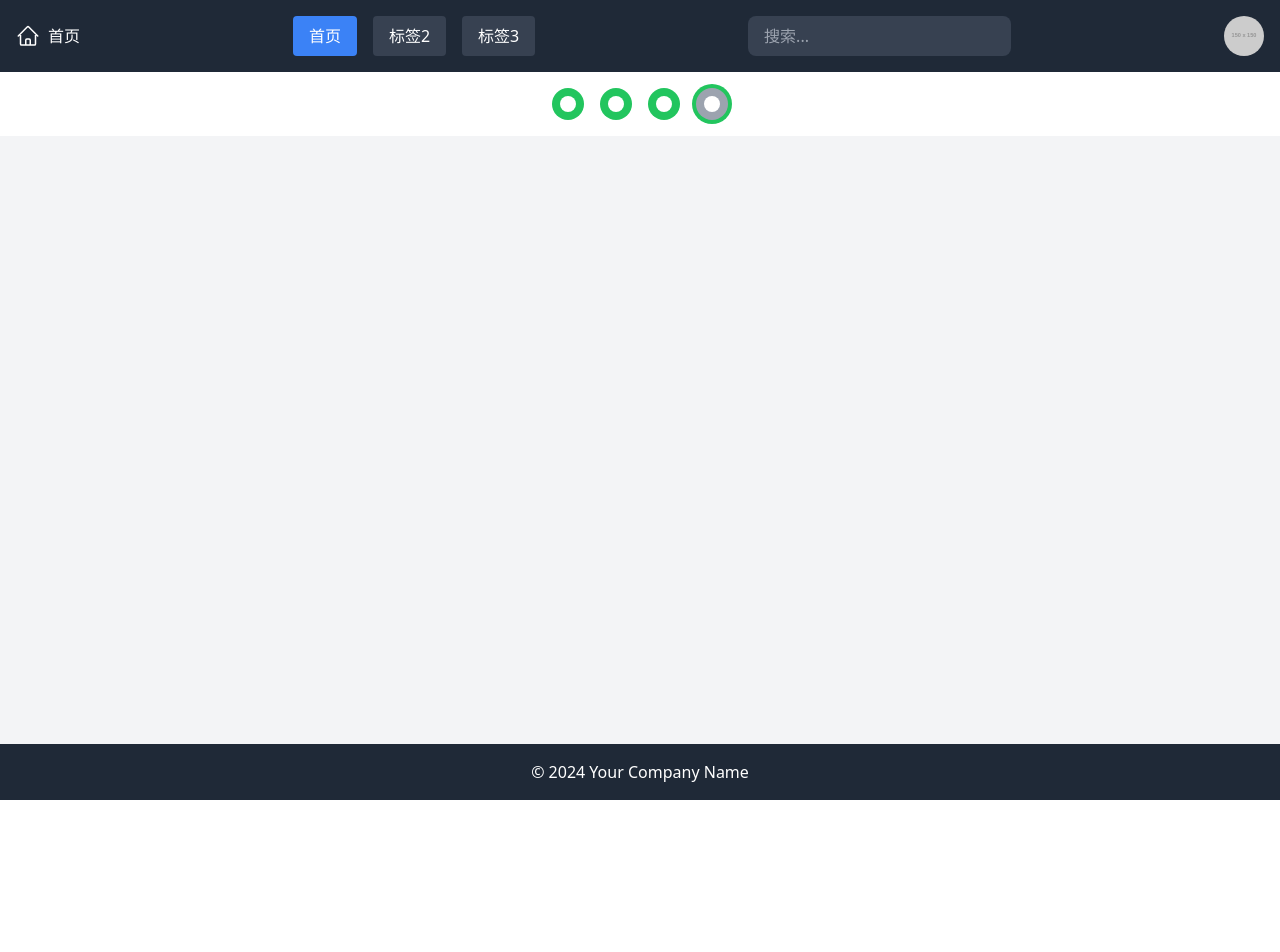
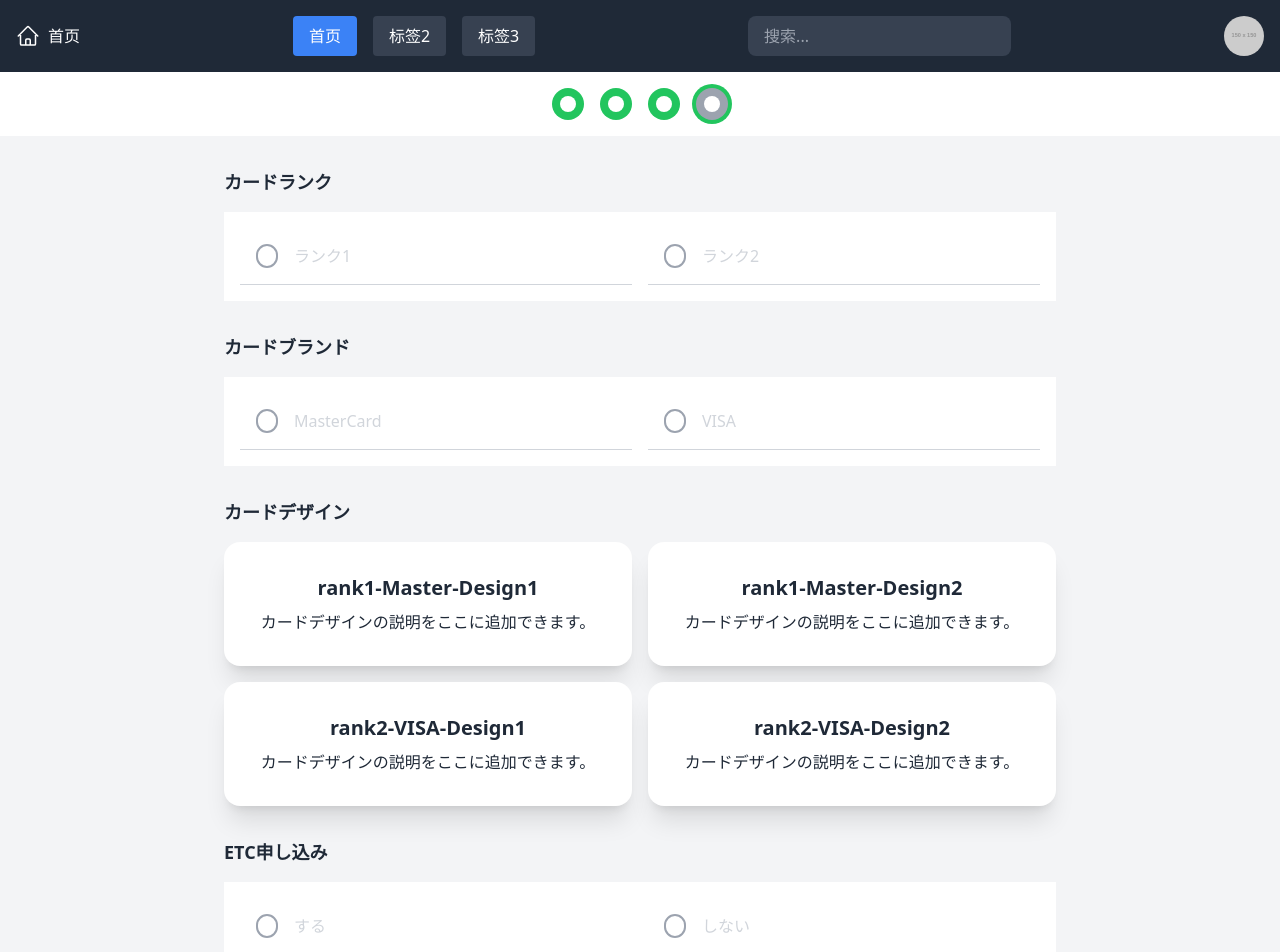
Before and after one commit to DaoC-del/creditCard, a Vue app in the folder credit-card-front/: page /cardApplication/cardSelection in a window 1280 px wide. Shown: the top 952 px of the page. Before the commit the page ends 800 px from the top, so only its background shows below. Built offline with nearby package versions, Linux system fonts and the light colour scheme.

Commit message:
Radio animation add

```diff
--- /dev/null
+++ b/credit-card-front/src/animation/fontAnimation.ts
@@ -0,0 +1,44 @@
+import gsap from 'gsap';
+
+// 为指定元素附加动画效果
+export function attachTextHoverEffect(elementSelector: string): void {
+  // 获取元素
+  const elements = document.querySelectorAll(elementSelector);
+
+  elements.forEach((element) => {
+    element.addEventListener('mouseenter', () => startHoverEffect(element as HTMLElement));
+    element.addEventListener('mouseleave', () => resetHoverEffect(element as HTMLElement));
+  });
+}
+
+// 悬挂动画效果
+function startHoverEffect(element: HTMLElement): void {
+  // 字体高亮（黝黑）效果
+  gsap.to(element, {
+    color: '#333', // 黝黑色
+    duration: 0.3,
+    ease: 'power1.inOut',
+  });
+
+  // 背景熔岩流动效果
+  gsap.to(element, {
+    backgroundImage: 'radial-gradient(circle, #FF6B6B, #FF6B00, #FF4500)',
+    backgroundPosition: 'center center',
+    backgroundSize: '200% 200%',
+    duration: 1,
+    repeat: -1,
+    yoyo: true,
+    ease: 'sine.inOut',
+  });
+}
+
+// 悬挂取消后恢复默认状态
+export function resetHoverEffect(element: HTMLElement): void {
+  // 停止 `color` 和 `backgroundImage` 的动画
+  gsap.killTweensOf(element, 'color');
+  gsap.killTweensOf(element, 'backgroundImage');
+
+  // 恢复默认的文字颜色和背景
+  element.style.color = '#4A4A4A'; // 深灰色
+  element.style.backgroundImage = 'none';
+}
--- a/credit-card-front/src/components/RadioButton.vue
+++ b/credit-card-front/src/components/RadioButton.vue
@@ -1,26 +1,14 @@
 <template>
-    <div class="bg-black p-4 w-full h-full flex-grow">
+  <div class="bg-white p-4 w-full h-full flex-grow">
     <!-- 使用动态网格布局 -->
     <div :class="`grid grid-cols-${props.columns} gap-4`">
-        <!-- 为 label 设置 hover，确保背景和内部文字同步变化 -->
-        <label
-          v-for="(option, index) in options"
-          :key="option.value"
-          class="relative p-4 cursor-pointer border-b text-gray-400 border-gray-700 flex items-center hover:bg-gray-800 hover:text-white transition-colors w-full"
-        >
-          <input
-            type="radio"
-            :id="`radio-${option.value}`"
-            :name="name"
-            :value="option.value"
-            v-model="selectedValue"
-            class="absolute opacity-0"
-            @change="emitChange(option.value)"
-          />
+      <!-- 删除悬挂时文字高亮 -->
+      <label v-for="(option, index) in options" :key="option.value"
+        class="relative p-4 cursor-pointer border-b text-gray-300 border-gray-300 flex items-center transition-colors w-full">
+        <input type="radio" :id="`radio-${option.value}`" :name="name" :value="option.value" v-model="selectedValue"
+          class="absolute opacity-0" @change="emitChange(option.value)" />
         <!-- 外圈 -->
-          <span
-            class="check w-6 h-6 border-2 border-gray-400 rounded-full relative flex items-center justify-center"
-          >
+        <span class="check w-6 h-6 border-2 border-gray-400 rounded-full relative flex items-center justify-center">
           <!-- 内圈，确保居中 -->
           <span class="w-3 h-3 bg-transparent rounded-full"></span>
         </span>
@@ -34,7 +22,8 @@
 </template>
 
 <script setup lang="ts">
-  import { ref, watch } from 'vue'
+import { ref, watch, onMounted } from 'vue'
+import { attachTextHoverEffect } from '@/animation/fontAnimation'
 
 const props = defineProps({
   options: {
@@ -67,19 +56,25 @@
   selectedValue.value = value
   emit('update:modelValue', value)
 }
+onMounted(() => {
+  attachTextHoverEffect('.text-gray-300'); // 传入您的 radiobutton label 选择器
+});
 </script>
 
 <style scoped>
 /* 选中时的外圈和内圈样式 */
-  input[type="radio"]:checked ~ .check {
-    border-color: #0DFF92; /* 选中时外圈变绿 */
+input[type="radio"]:checked~.check {
+  border-color: #0DFF92;
+  /* 选中时外圈变绿 */
 }
 
-  input[type="radio"]:checked ~ .check span {
-    background-color: #0DFF92; /* 选中时内圈变绿 */
+input[type="radio"]:checked~.check span {
+  background-color: #0DFF92;
+  /* 选中时内圈变绿 */
 }
 
-  input[type="radio"]:checked ~ label {
-    color: #0DFF92; /* 选中时文字变绿 */
+input[type="radio"]:checked~label {
+  color: #0DFF92;
+  /* 选中时文字变绿 */
 }
 </style>
--- /dev/null
+++ b/credit-card-front/src/components/cardApplication/CardDesignContainer.vue
@@ -0,0 +1,17 @@
+<template>
+    <div class="card bg-base-100 shadow-xl">
+      <div class="card-body items-center text-center">
+        <h2 class="card-title">{{ design.name }}</h2>
+        <p>カードデザインの説明をここに追加できます。</p>
+      </div>
+    </div>
+  </template>
+
+  <script setup lang="ts">
+  const props = defineProps({
+    design: {
+      type: Object as () => { name: string },
+      required: true
+    }
+  })
+  </script>
--- /dev/null
+++ b/credit-card-front/src/pages/cardApplication/CardSelection.vue
@@ -0,0 +1,83 @@
+<template>
+    <div class="p-8 max-w-4xl mx-auto">
+      <!-- カードランク -->
+      <div class="mb-8">
+        <h2 class="text-lg font-bold mb-4">カードランク</h2>
+        <RadioButton
+          :options="cardRanks"
+          name="cardRank"
+          v-model="selectedCardRank"
+          :columns="2"
+        />
+      </div>
+
+      <!-- カードブランド -->
+      <div class="mb-8">
+        <h2 class="text-lg font-bold mb-4">カードブランド</h2>
+        <RadioButton
+          :options="cardBrands"
+          name="cardBrand"
+          v-model="selectedCardBrand"
+          :columns="2"
+        />
+      </div>
+
+      <!-- カードデザイン -->
+      <div class="mb-8">
+        <h2 class="text-lg font-bold mb-4">カードデザイン</h2>
+        <div class="grid grid-cols-2 gap-4">
+          <CardContainer v-for="(design, index) in cardDesigns" :key="index" :design="design" />
+        </div>
+      </div>
+
+      <!-- ETC 申し込み -->
+      <div class="mb-8">
+        <h2 class="text-lg font-bold mb-4">ETC申し込み</h2>
+        <RadioButton
+          :options="etcOptions"
+          name="etcApplication"
+          v-model="selectedEtcApplication"
+          :columns="2"
+        />
+      </div>
+
+      <!-- 底部按钮 -->
+      <div class="flex justify-center space-x-4 mt-8">
+        <button class="btn btn-outline">戻る</button>
+        <button class="btn btn-primary">次へ進み</button>
+      </div>
+    </div>
+  </template>
+
+  <script setup lang="ts">
+  import RadioButton from '@/components/RadioButton.vue'
+  import CardContainer from '@/components/cardApplication/CardDesignContainer.vue'
+  import { ref } from 'vue'
+
+  // 卡片相关选项
+  const cardRanks = ref([
+    { value: 'rank1', label: 'ランク1' },
+    { value: 'rank2', label: 'ランク2' }
+  ])
+
+  const cardBrands = ref([
+    { value: 'mastercard', label: 'MasterCard' },
+    { value: 'visa', label: 'VISA' }
+  ])
+
+  const cardDesigns = ref([
+    { name: 'rank1-Master-Design1' },
+    { name: 'rank1-Master-Design2' },
+    { name: 'rank2-VISA-Design1' },
+    { name: 'rank2-VISA-Design2' }
+  ])
+
+  const etcOptions = ref([
+    { value: 'yes', label: 'する' },
+    { value: 'no', label: 'しない' }
+  ])
+
+  const selectedCardRank = ref('')
+  const selectedCardBrand = ref('')
+  const selectedEtcApplication = ref('')
+  </script>
--- a/credit-card-front/src/router/index.ts
+++ b/credit-card-front/src/router/index.ts
@@ -1,11 +1,17 @@
 import { createRouter, createWebHistory } from 'vue-router'
 import HomePage from '@/pages/HomePage.vue'
 import TestPage from '@/pages/TestPage.vue'
+import CardSelection from '@/pages/cardApplication/CardSelection.vue'
 const routes = [
   {
     path: '/',
     name: 'HomePage',
     component: HomePage
+  },
+  {
+    path: '/cardApplication/cardSelection',
+    name: 'CardSelection',
+    component: CardSelection
   },
   {
     path: '/test',
```
Lines whose indentation alone changed are shown as unchanged.
